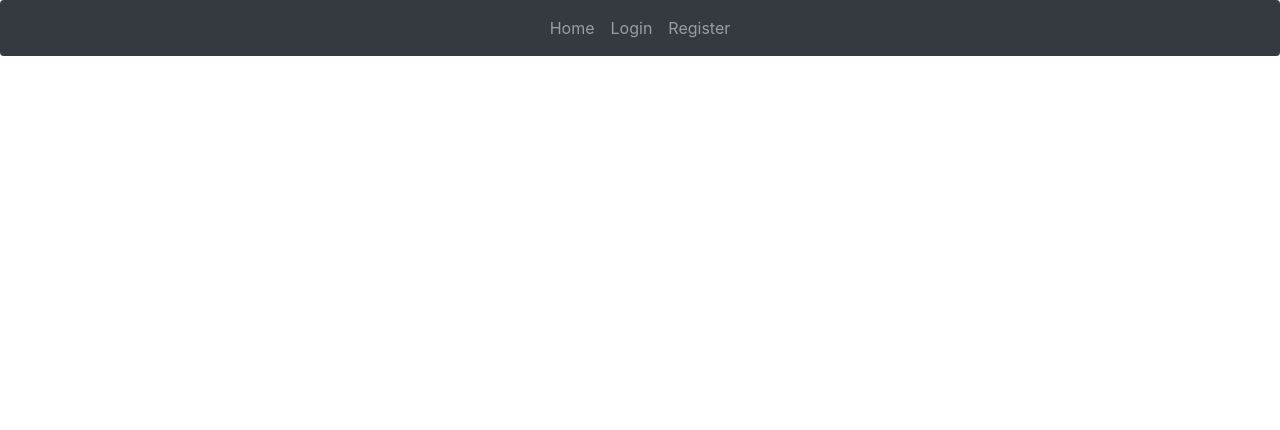
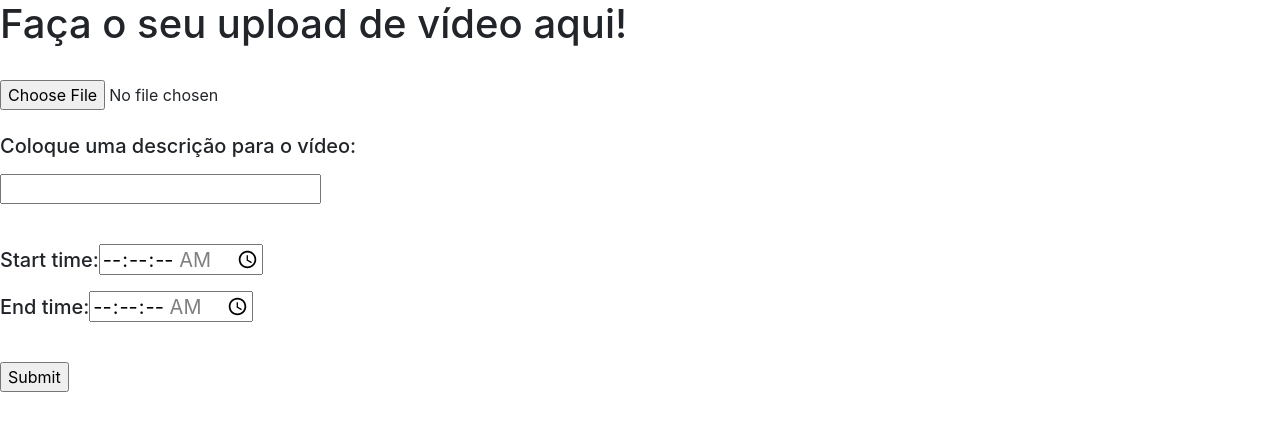
Before and after one commit to Gustavobb/TecMed, a React (Create React App) app in the folder frontend/tecmed/: page /uploadVideos in a window 1280 px wide. Shown: the top 430 px of the page. Built offline with nearby package versions, Linux system fonts and the light colour scheme.

Commit message:
upload files

```diff
--- a/frontend/tecmed/src/App.js
+++ b/frontend/tecmed/src/App.js
@@ -12,6 +12,7 @@ import Login from './Components/Login'
 import Register from './Components/Register'
 import Navbar from './Components/Navbar'
 import Review2 from './Pages/Review2.js'
+import UploadVideos from './Pages/UploadVideos'
 
 const App = () => {
     return(
@@ -24,6 +25,8 @@ const App = () => {
                     <Route path='/test/:id' exact component={QuizUser}/>
 
                     <Route path='/review2/VideoId=:id&usr=:usr' exact component={Review2}/>
+
+                    <Route path='/uploadVideos' component={UploadVideos}/>
 
                     <div className="App">
                         <Navbar/>
--- /dev/null
+++ b/frontend/tecmed/src/Components/Dropzone.js
@@ -0,0 +1,47 @@
+import React, { Component } from 'react'
+import axios from 'axios'
+import '../css/Dropzone.css';
+
+class Dropzone extends Component {
+
+  constructor(props) {
+    super(props);
+    this.state = { file:null };
+  }
+
+  async awsPost(file) {
+
+    var options = {
+        headers: {
+            'Content-Type': file[0].type
+        }
+    };
+
+    try {
+        const response = await axios.get('http://localhost:9000/routes/getPreSignedUrl')
+        console.log(response.data.url)
+        const data = await axios.put(response.data.url, file[0], options).then((data) => {
+            return data
+        })
+
+        if (data.statusText == "OK") {
+            await axios.post('http://localhost:9000/routes/awsVideoPost/' + response.data.id)
+        }
+
+        console.log(data)
+
+    } catch (e) {
+        console.error(e)
+    }
+}
+
+  render() {
+    return (
+      <form onSubmit={this.submitFile}>
+        <input label='upload file' type='file' id='file' onChange={(e) => this.awsPost(e.target.files)} />
+      </form>
+    );
+  }
+}
+
+export default Dropzone
--- /dev/null
+++ b/frontend/tecmed/src/Pages/UploadVideos.js
@@ -0,0 +1,25 @@
+import React, { Component } from "react";
+import Dropzone from '../Components/Dropzone.js'
+
+class UploadVideos extends Component {
+    render() {
+        return(
+            <div>
+                <h1 className="title"> Faça o seu upload de vídeo aqui! </h1><br/>
+                <Dropzone/><br/>
+                <form>
+                    <h5><p> Coloque uma descrição para o vídeo: </p>
+                    <p><input type="text" name="name"/></p><br/>
+                        <p> Start time:
+                        <input type="time" step="1" min="00:00:00" max="02:00:00"/></p>
+                        <p> End time:
+                        <input type="time" step="1" min="00:00:00" max="02:00:00"/></p>
+                    </h5><br/>
+                    <input type="submit"/>
+                </form>
+            </div>
+        );
+    }
+}
+
+export default UploadVideos;
--- /dev/null
+++ b/frontend/tecmed/src/css/Dropzone.css
@@ -0,0 +1,26 @@
+.Dropzone {
+    height: 200px;
+    width: 200px;
+    background-color: #fff;
+    border: 2px dashed rgb(187, 186, 186);
+    border-radius: 50%;
+    display: flex;
+    align-items: center;
+    justify-content: center;
+    flex-direction: column;
+    font-size: 16px;
+  }
+
+  .Highlight {
+    background-color: rgb(188, 185, 236);
+  }
+
+  .Icon {
+    opacity: 0.3;
+    height: 64px;
+    width: 64px;
+  }
+
+  .FileInput {
+    display: none;
+  }
--- /dev/null
+++ b/frontend/tecmed/src/css/Upload.css
@@ -0,0 +1,5 @@
+.title {
+    display: flex;
+    align-items: center;
+    justify-content: center;
+}
```
Also changed, not shown: frontend/tecmed/public/upload.png (added), 1 other file (tests, documents, lock files or other folders).
